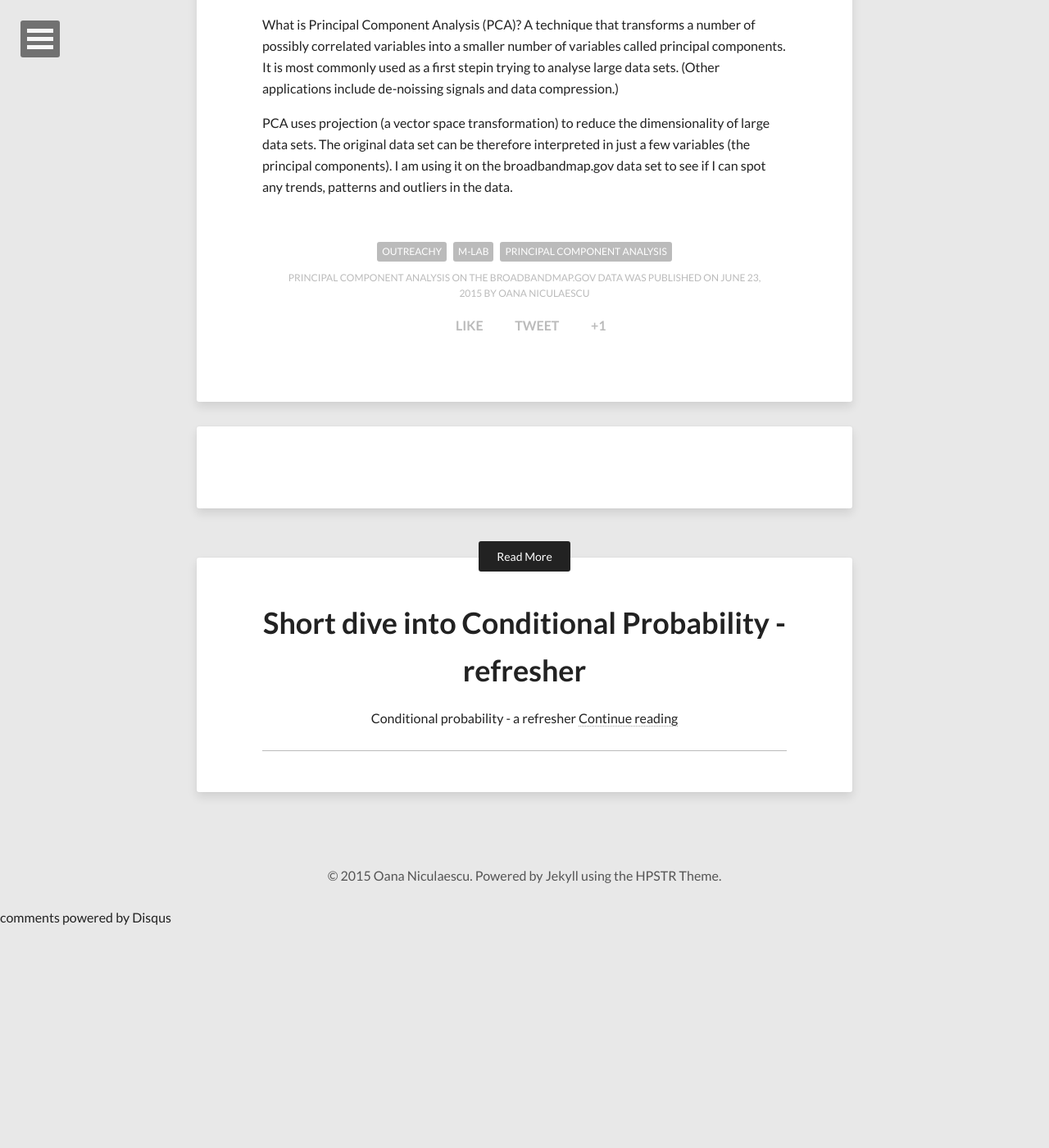
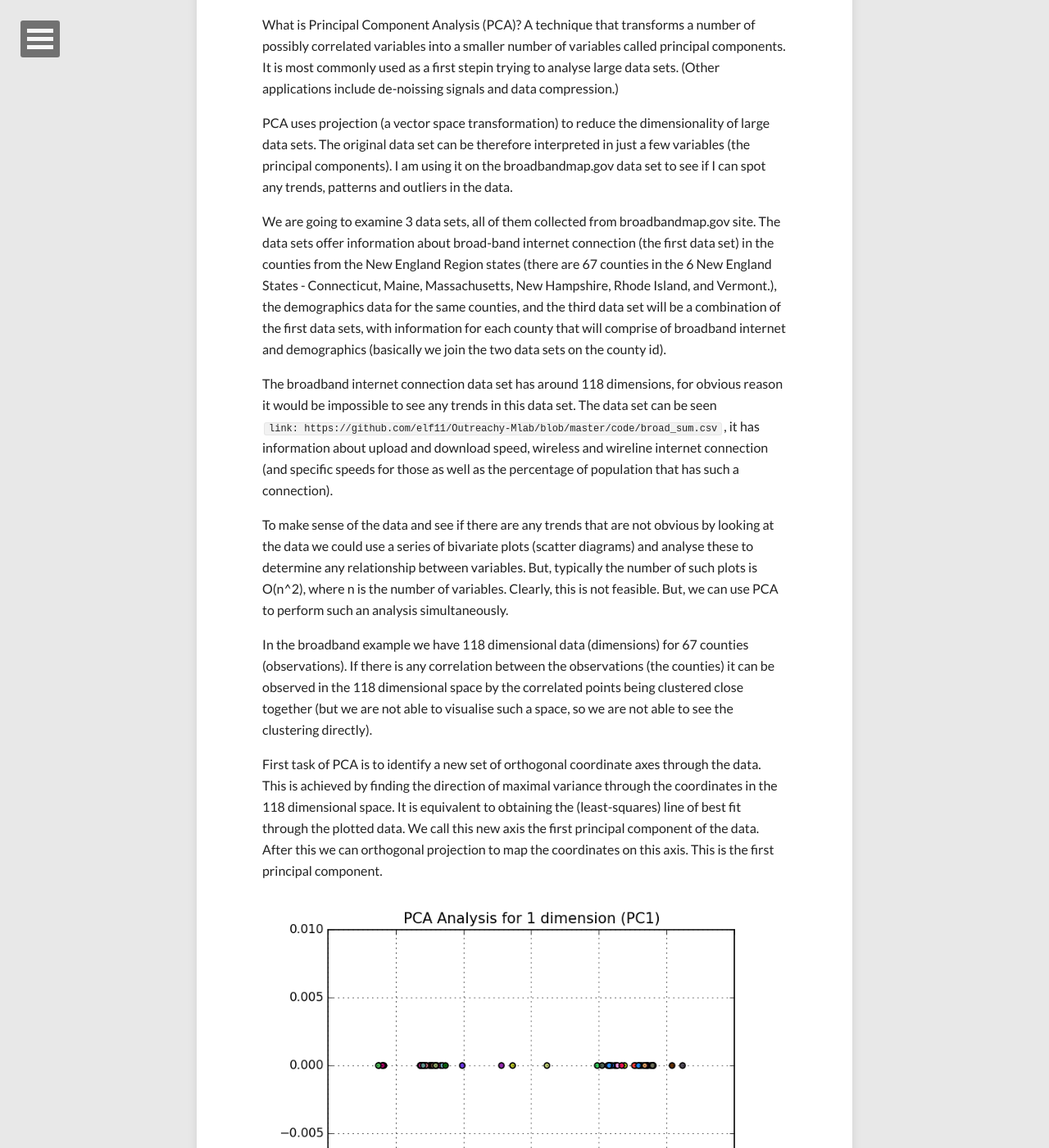
Before and after one commit to elf11/elf11.github.io, a Jekyll site: the page built from _posts/2015-06-23-principal-component-analysis.md, in a window 1280 px wide and 1400 px high, scrolled down 870 px. Shown: the whole window at 82% size. Built offline with Jekyll 4.4.1, drawn with Linux system fonts in a browser that asks for light colours; nearby versions of some CDN libraries; comment, search, counter and statistics services are not loaded; before the commit the page ends 1998 px from its top, so only the background shows below that.

Commit message:
Progress

```diff
--- a/_posts/2015-06-23-principal-component-analysis.md
+++ b/_posts/2015-06-23-principal-component-analysis.md
@@ -17,3 +17,15 @@ This article will be one of a few articles done during my internship with the M-
 What is Principal Component Analysis (PCA)? A technique that transforms a number of possibly correlated variables into a smaller number of variables called principal components. It is most commonly used as a first stepin trying to analyse large data sets. (Other applications include de-noissing signals and data compression.)
 
 PCA uses projection (a vector space transformation) to reduce the dimensionality of large data sets. The original data set can be therefore interpreted in just a few variables (the principal components). I am using it on the broadbandmap.gov data set to see if I can spot any trends, patterns and outliers in the data.
+
+We are going to examine 3 data sets, all of them collected from broadbandmap.gov site. The data sets offer information about broad-band internet connection (the first data set) in the counties from the New England Region states (there are 67 counties in the 6 New England States - Connecticut, Maine, Massachusetts, New Hampshire, Rhode Island, and Vermont.), the demographics data for the same counties, and the third data set will be a combination of the first data sets, with information for each county that will comprise of broadband internet and demographics (basically we join the two data sets on the county id).
+
+The broadband internet connection data set has around 118 dimensions, for obvious reason it would be impossible to see any trends in this data set. The data set can be seen `link: https://github.com/elf11/Outreachy-Mlab/blob/master/code/broad_sum.csv`, it has information about upload and download speed, wireless and wireline internet connection (and specific speeds for those as well as the percentage of population that has such a connection).
+
+To make sense of the data and see if there are any trends that are not obvious by looking at the data we could use a series of bivariate plots (scatter diagrams) and analyse these to determine any relationship between variables. But, typically the number of such plots is O(n^2), where n is the number of variables. Clearly, this is not feasible. But, we can use PCA to perform such an analysis simultaneously.
+
+In the broadband example we have 118 dimensional data (dimensions) for 67 counties (observations). If there is any correlation between the observations (the counties) it can be observed in the 118 dimensional space by the correlated points being clustered close together (but we are not able to visualise such a space, so we are not able to see the clustering directly).
+
+First task of PCA is to identify a new set of orthogonal coordinate axes through the data. This is achieved by finding the direction of maximal variance through the coordinates in the 118 dimensional space. It is equivalent to obtaining the (least-squares) line of best fit through the plotted data. We call this new axis the first principal component of the data. After this we can orthogonal projection to map the coordinates on this axis. This is the first principal component.
+
+<div style="align: center;"><img src="/images/Broadband_PC1_Analysis.png" alt="Figure1"></div>
```
Also changed, not shown: images/Broadband_PC1_Analysis.png (added), 1 other file.
